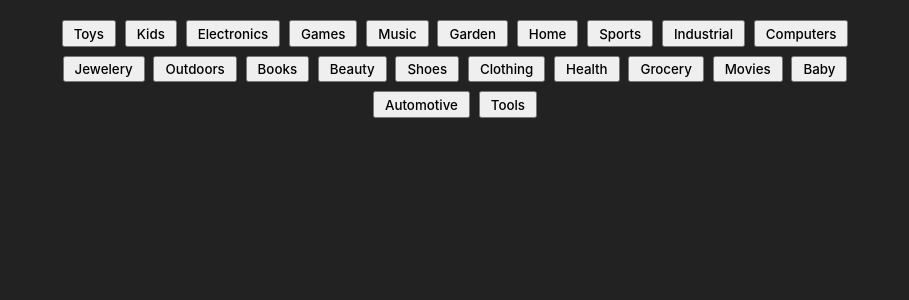
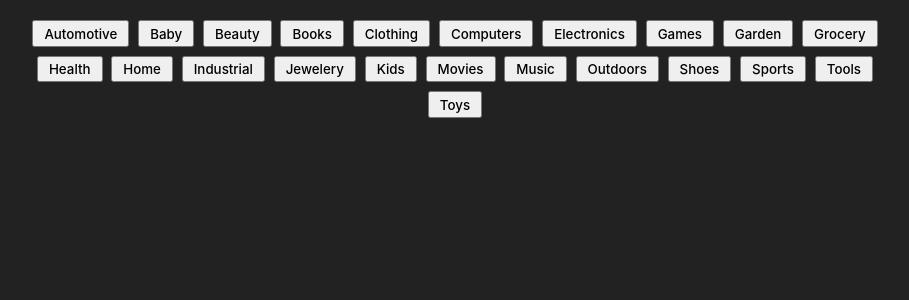
Before and after one commit to shah-a/few2.3-01-product-list, a React (Create React App) app: page / in a window 1280 px wide. Shown: the top 300 px of the page, without its empty margins (185-1094 px from the left). Built offline with nearby package versions, Linux system fonts and the light colour scheme.

Commit message:
[Update] sorted categoriesUnique and used for prop

```diff
--- a/src/components/App.js
+++ b/src/components/App.js
@@ -6,7 +6,7 @@ import Buttons from './Buttons/Buttons';
 function App() {
   return (
     <div className="App">
-      <Buttons list={namesAndCategories} />
+      <Buttons categories={categoriesUnique} />
     </div>
   );
 }
--- a/src/components/Buttons/Buttons.css
+++ b/src/components/Buttons/Buttons.css
@@ -1,7 +1,7 @@
 .buttons {
   text-align: center;
-  width: 90%;
-  max-width: 864px;
+  width: 95%;
+  max-width: 900px;
   margin: 1em auto;
 }
 
--- a/src/components/Buttons/Buttons.js
+++ b/src/components/Buttons/Buttons.js
@@ -3,8 +3,8 @@ import './Buttons.css';
 function Buttons(props) {
   return (
     <div className="buttons">
-      {props.list.map((category) => {
-        return <button>{category.name}</button>;
+      {props.categories.map((category) => {
+        return <button>{category}</button>;
       })}
     </div>
   );
--- a/src/data.js
+++ b/src/data.js
@@ -3,6 +3,7 @@ import data from './data.json';
 const categories = data.map(product => product.category);
 
 const categoriesUnique = [...new Set(categories)];
+categoriesUnique.sort();
 
 const categoriesCount = data.reduce((obj, product) => {
   if (obj[product.category]) {
```
